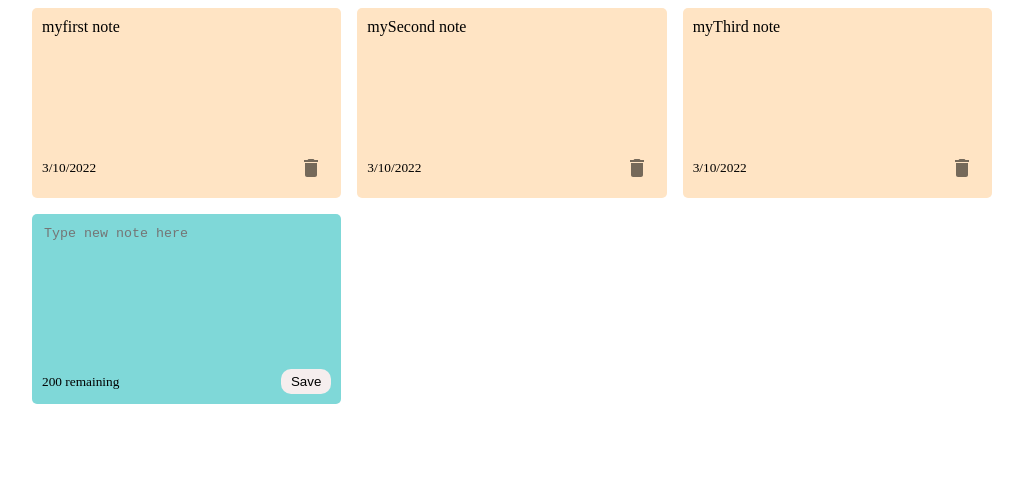
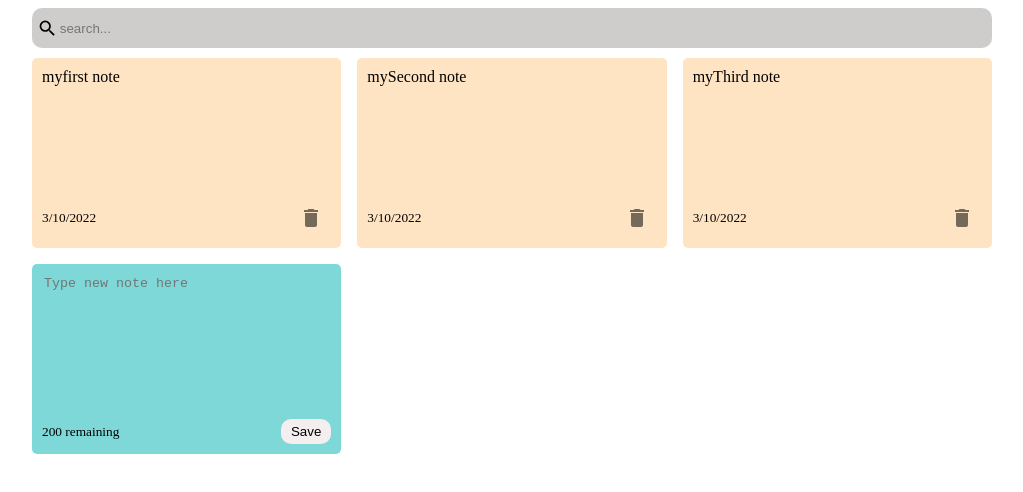
Before and after one commit to AdithyanKP/NotesApp, a React (Create React App) app: page / in a window 1280 px wide. Shown: the top 492 px of the page, without its empty margins (128-1151 px from the left). Built offline with nearby package versions, Linux system fonts and the light colour scheme.

Commit message:
search implemented

```diff
--- a/package.json
+++ b/package.json
@@ -8,12 +8,14 @@
     "@material-ui/icons": "^4.11.2",
     "@mui/icons-material": "^5.5.1",
     "@mui/material": "^5.5.2",
+    "@react-md/icon": "^5.1.0",
     "@testing-library/jest-dom": "^5.16.2",
     "@testing-library/react": "^12.1.4",
     "@testing-library/user-event": "^13.5.0",
     "nanoid": "^3.3.1",
     "react": "^17.0.2",
     "react-dom": "^17.0.2",
+    "react-icons": "^4.3.1",
     "react-scripts": "5.0.0",
     "web-vitals": "^2.1.4"
   },
--- a/src/App.js
+++ b/src/App.js
@@ -2,6 +2,7 @@ import React, { useState } from "react";
 import NoteList from "./components/NoteList";
 import "./index.css";
 import { nanoid } from "nanoid";
+import Search from "./components/Search";
 const App = () => {
   //initial state config
   const [notes, setNotes] = useState([
@@ -21,10 +22,13 @@ const App = () => {
       date: "3/10/2022",
     },
   ]);
+  //search state
+  const [searchText, setSearchText] = useState("");
 
   //adding new Note
   const addNote = (text) => {
     const date = new Date();
+
     console.log(date);
     const newNote = {
       id: nanoid(),
@@ -42,7 +46,15 @@ const App = () => {
   };
   return (
     <div className="container">
-      <NoteList notes={notes} addNote={addNote} deleteNote={deleteNote} />
+      <Search searchHandle={setSearchText} />
+      <NoteList
+        //search handling
+        notes={notes.filter((note) =>
+          note.text.toLowerCase().includes(searchText)
+        )}
+        addNote={addNote}
+        deleteNote={deleteNote}
+      />
     </div>
   );
 };
--- a/src/components/Note.js
+++ b/src/components/Note.js
@@ -10,11 +10,7 @@ const Note = ({ id, text, date, deleteNote }) => {
       <span>{text}</span>
       <div className="note-footer">
         <small>{date}</small>
-        {/*  <DeleteIcon
-          className="delete-icon"
-          size="1.3 rem"
-          onClick={() => deleteNote(id)}
-        /> */}
+
         <IconButton aria-label="delete" onClick={() => deleteNote(id)}>
           <DeleteIcon />
         </IconButton>
--- /dev/null
+++ b/src/components/Search.js
@@ -0,0 +1,18 @@
+import React from "react";
+import { MdSearch } from "react-icons/md";
+
+const Search = ({ searchHandle }) => {
+  return (
+    <div className="search">
+      <MdSearch className="search-icons" size="1.3rem" />
+      <input
+        onChange={(e) => searchHandle(e.target.value)}
+        className="search-input"
+        type="text"
+        placeholder="search..."
+      ></input>
+    </div>
+  );
+};
+
+export default Search;
--- a/src/index.css
+++ b/src/index.css
@@ -46,3 +46,20 @@ textarea {
   background-color: azure;
   cursor: pointer;
 }
+.search {
+  display: flex;
+  justify-content: flex-start;
+  align-items: center;
+  margin-bottom: 10px;
+  background-color: rgb(207, 204, 204);
+  border-radius: 10px;
+  padding: 5px;
+  height: 30px;
+}
+.search-input {
+  background-color: rgb(207, 204, 204);
+  border: none;
+}
+.search-input:focus {
+  outline: none;
+}
```
Also changed, not shown: 1 other file (tests, documents, lock files or other folders).
